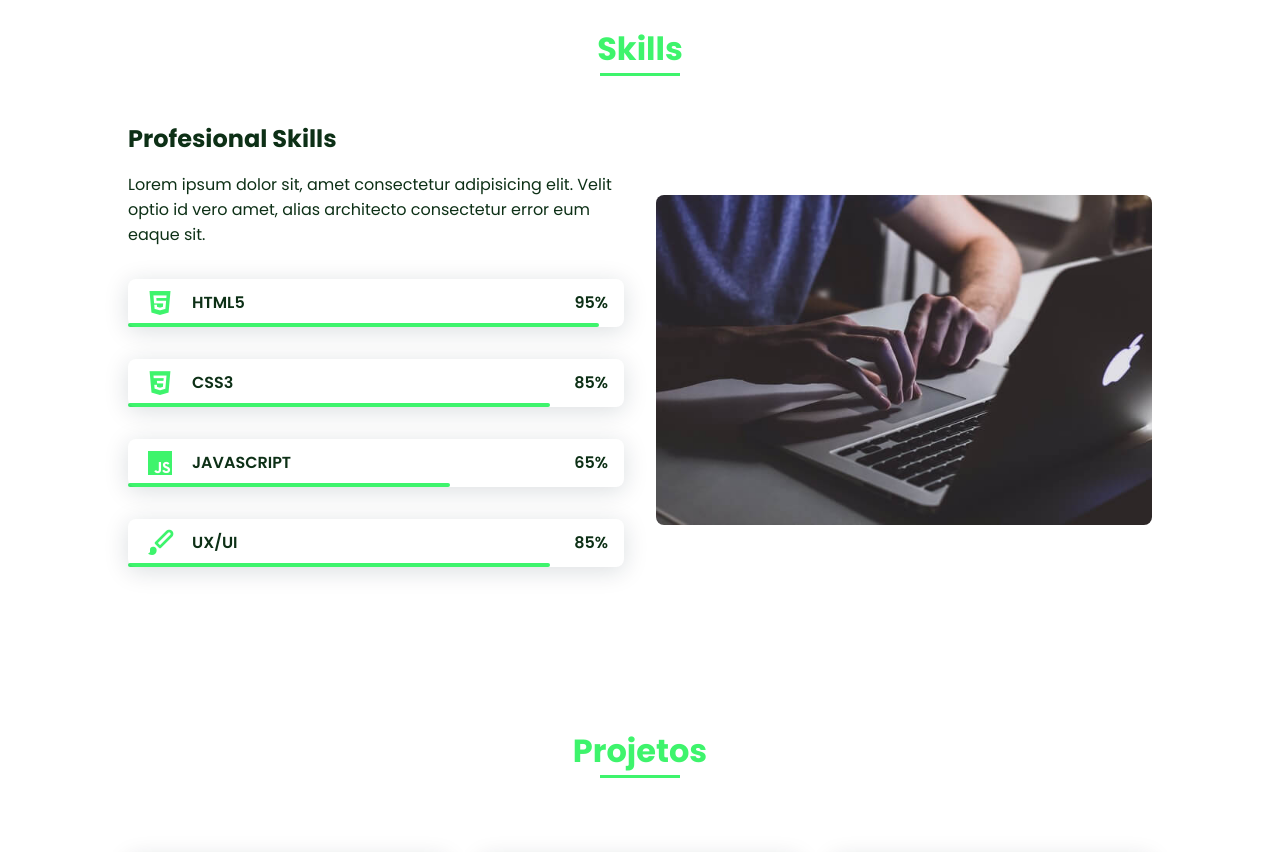
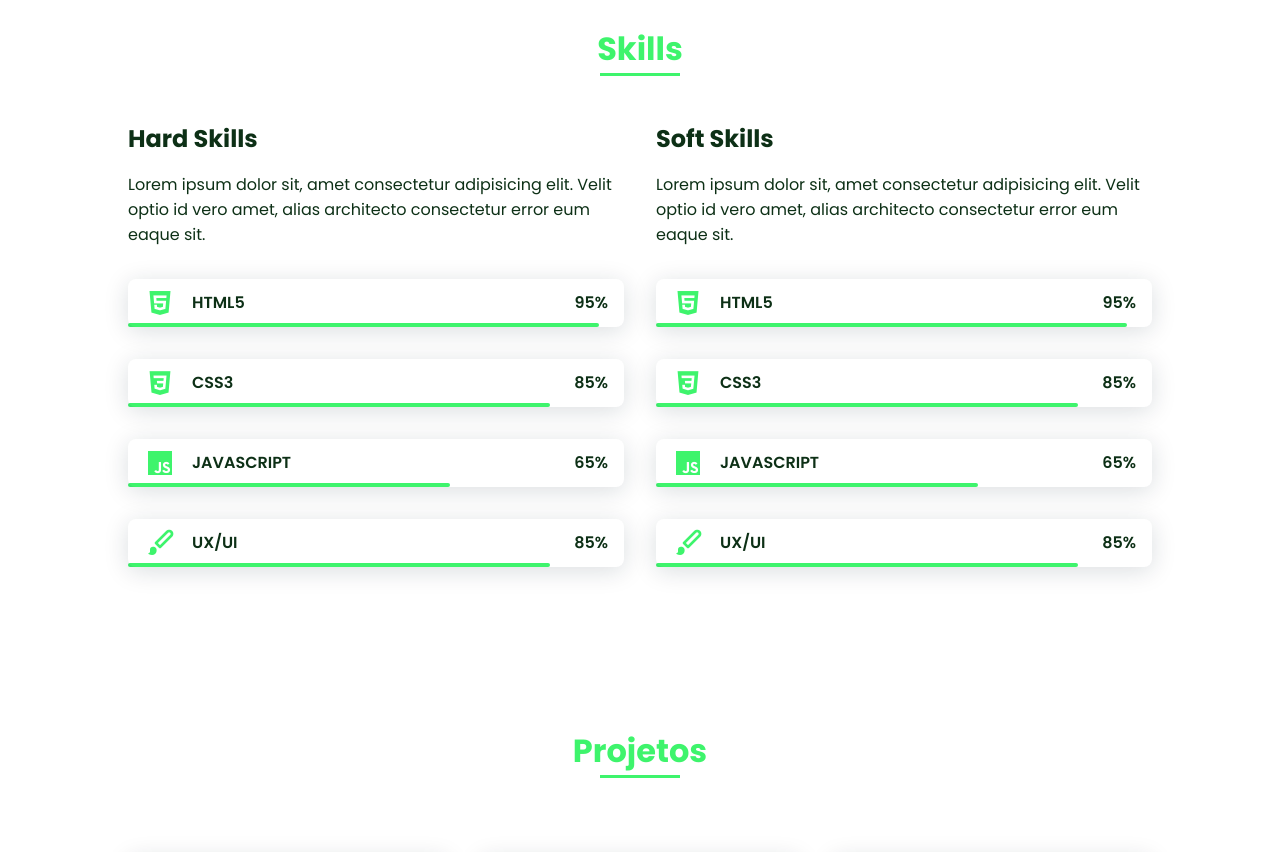
Before and after one commit to lorotv/lorotv.github.io, a plain HTML site: page index.html in a window 1280 px wide. Shown: the part 1620-2472 px from the top of the page. Drawn offline with nearby package versions, Linux system fonts and the light colour scheme.

Commit message:
1
atualizaçao

```diff
--- a/assets/css/styles.css
+++ b/assets/css/styles.css
@@ -302,9 +302,6 @@ img {
 .skills__ux {
   width: 85%;
 }
-.skills__img {
-  border-radius: 0.5rem;
-}
 
 /* ===== WORK =====*/
 .work__container {
--- a/index.html
+++ b/index.html
@@ -85,7 +85,7 @@
 
                 <div class="skills__container bd-grid">
                     <div>
-                        <h2 class="skills__subtitle">Profesional Skills</h2>
+                        <h2 class="skills__subtitle">Hard Skills</h2>
                         <p class="skills__text">Lorem ipsum dolor sit, amet consectetur adipisicing elit. Velit optio id vero amet, alias architecto consectetur error eum eaque sit.</p>
                         <div class="skills__data">
                             <div class="skills__names">
@@ -138,7 +138,56 @@
                     </div>
 
                     <div>
-                        <img src="assets/img/work3.jpg" alt="" class="skills__img">
+                        <h2 class="skills__subtitle">Soft Skills</h2>
+                        <p class="skills__text">Lorem ipsum dolor sit, amet consectetur adipisicing elit. Velit optio id vero amet, alias architecto consectetur error eum eaque sit.</p>
+                        <div class="skills__data">
+                            <div class="skills__names">
+                                <i class='bx bxl-html5 skills__icon'></i>
+                                <span class="skills__name">HTML5</span>
+                            </div>
+                            <div class="skills__bar skills__html">
+
+                            </div>
+                            <div>
+                                <span class="skills__percentage">95%</span>
+                            </div>
+                        </div>
+                        <div class="skills__data">
+                            <div class="skills__names">
+                                <i class='bx bxl-css3 skills__icon'></i>
+                                <span class="skills__name">CSS3</span>
+                            </div>
+                            <div class="skills__bar skills__css">
+
+                            </div>
+                            <div>
+                                <span class="skills__percentage">85%</span>
+                            </div>
+                        </div>
+                        <div class="skills__data">
+                            <div class="skills__names">
+                                <i class='bx bxl-javascript skills__icon' ></i>
+                                <span class="skills__name">JAVASCRIPT</span>
+                            </div>
+                            <div class="skills__bar skills__js">
+
+                            </div>
+                            <div>
+                                <span class="skills__percentage">65%</span>
+                            </div>
+                        </div>
+                        <div class="skills__data">
+                            <div class="skills__names">
+                                <i class='bx bxs-paint skills__icon'></i>
+                                <span class="skills__name">UX/UI</span>
+                            </div>
+                            <div class="skills__bar skills__ux">
+
+                            </div>
+                            <div>
+                                <span class="skills__percentage">85%</span>
+                            </div>
+                        </div>
                     </div>
                 </div>
             </section>
```
Also changed, not shown: 4 other files.
